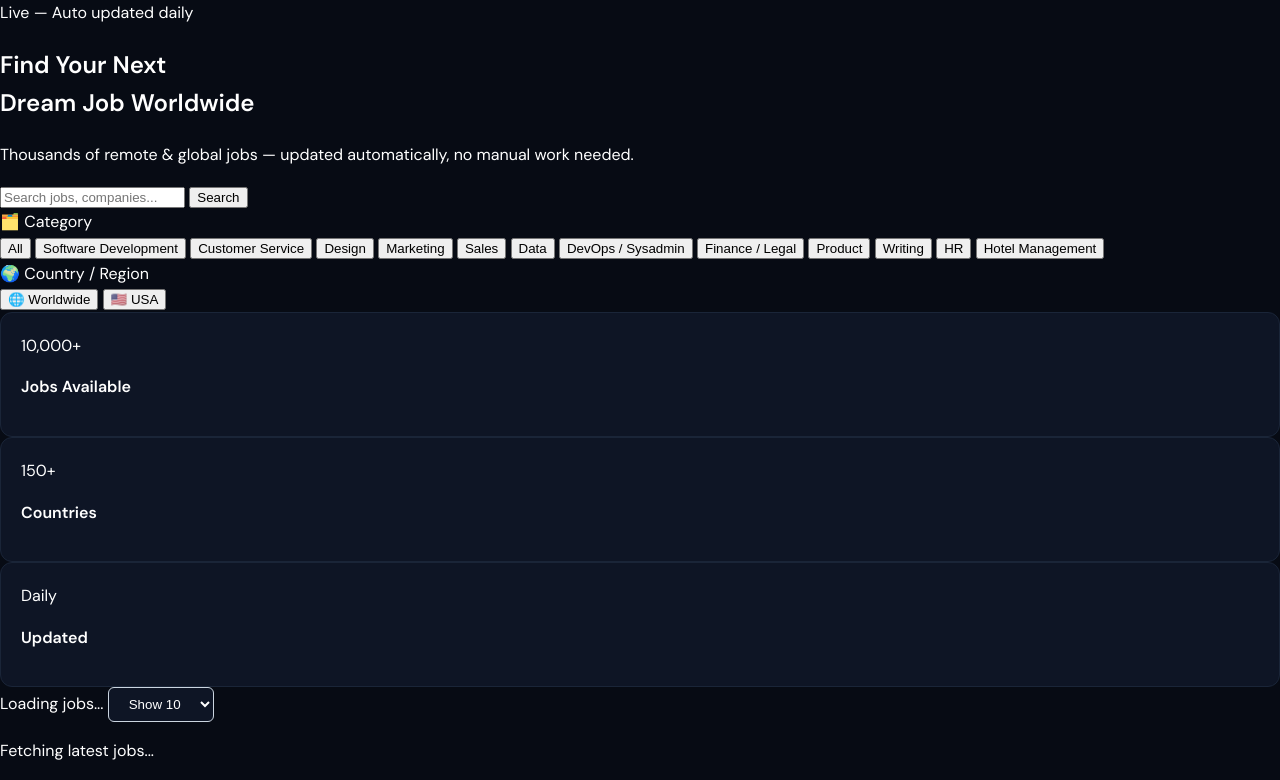
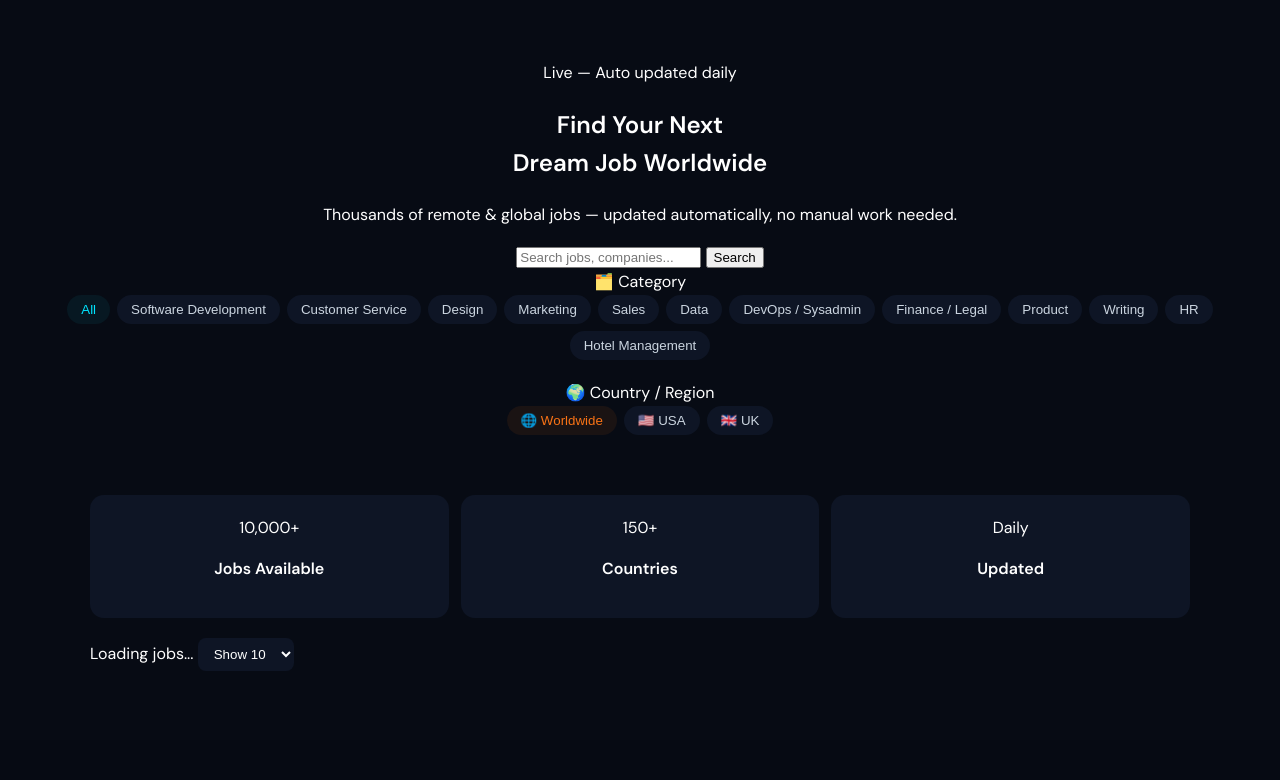
Before and after one commit to Kashifasif2493/jobhunt, a Flask app: page / in a window 1280 px wide. Shown: the part 60-840 px from the top of the page. After the commit the page ends 731 px from the top, so only its background shows below. Run offline with Flask 3, Linux system fonts and the light colour scheme.

Commit message:
Update index.html

```diff
--- a/jobhunt-main/templates/index.html
+++ b/jobhunt-main/templates/index.html
@@ -1,16 +1,25 @@
 {% extends "base.html" %}
 
 {% block title %}JobHunt — Find Remote & Worldwide Jobs{% endblock %}
-{% block meta_desc %}Discover thousands of remote and worldwide jobs across tech, design, marketing and more. Updated automatically every day.{% endblock %}
 
 {% block extra_styles %}
 <style>
   /* ── CSS VARIABLES & ACCESSIBILITY ── */
   .sr-only { position: absolute; width: 1px; height: 1px; padding: 0; margin: -1px; overflow: hidden; clip: rect(0, 0, 0, 0); border: 0; }
 
-  /* Yahan aapka baki ka pura CSS wahi rahega jo aapne upar diya hai */
-  /* Hero, Search, Filters, Job Cards, Pagination etc. */
-  /* ... (Copy your original CSS block here) ... */
+  /* Yahan aapka wahi original CSS hai jo aapke 'tum ny.PNG' wale design ko control karta hai */
+  .hero { text-align: center; padding: 60px 16px 40px; position: relative; overflow: hidden; }
+  .pills-wrap { display: flex; flex-wrap: wrap; gap: 7px; justify-content: center; margin-bottom: 20px; }
+  .pill { padding: 7px 14px; border-radius: 100px; border: 1px solid var(--border); background: var(--surface); color: var(--muted); cursor: pointer; }
+  .cat-active { border-color: var(--accent); color: var(--accent); background: rgba(0,229,255,0.06); }
+  .country-active { border-color: #f97316; color: #f97316; background: rgba(249,115,22,0.08); }
+
+  .stats-section { max-width: 1100px; margin: 0 auto 20px; padding: 0 16px; display: grid; grid-template-columns: repeat(3, 1fr); gap: 12px; }
+  .stat-card { background: var(--surface); border: 1px solid var(--border); border-radius: 14px; padding: 20px 12px; text-align: center; }
+
+  .main { max-width: 1100px; margin: 0 auto 40px; padding: 0 16px; }
+  .job-grid { display: grid; grid-template-columns: repeat(auto-fill, minmax(280px, 1fr)); gap: 14px; }
+  .sort-select { padding: 8px 12px; background: var(--surface); border: 1px solid var(--border); border-radius: 8px; color: var(--text); cursor: pointer; }
 </style>
 {% endblock %}
 
@@ -37,9 +46,10 @@
   <div class="filter-section">
     <span class="filter-label">🌍 Country / Region</span>
     <div class="pills-wrap" id="countryPills">
-      <button class="pill country-pill country-active" onclick="selectCountry(this, '')">🌐 Worldwide</button>
-      <button class="pill country-pill" onclick="selectCountry(this, 'USA')">🇺🇸 USA</button>
-      </div>
+       <button class="pill country-pill country-active" onclick="selectCountry(this, '')">🌐 Worldwide</button>
+       <button class="pill country-pill" onclick="selectCountry(this, 'USA')">🇺🇸 USA</button>
+       <button class="pill country-pill" onclick="selectCountry(this, 'UK')">🇬🇧 UK</button>
+    </div>
   </div>
 </section>
 
@@ -54,7 +64,6 @@
     <span id="jobCount">Loading jobs...</span>
     <label for="perPageSelect" class="sr-only">Items per page</label>
     <select class="sort-select" id="perPageSelect" onchange="resetAndLoad()">
-      <option value="5">Show 5</option>
       <option value="10" selected>Show 10</option>
       <option value="20">Show 20</option>
       <option value="40">Show 40</option>
@@ -62,14 +71,13 @@
   </div>
 
   <div id="jobGrid" class="job-grid">
-    <div class="loading" style="grid-column:1/-1"><div class="spinner"></div><p>Fetching latest jobs...</p></div>
+    <div class="loading"><div class="spinner"></div></div>
   </div>
-
   <div class="pagination" id="pagination"></div>
 </main>
 
 <script>
-  /* Yahan aapka original JS logic wahi rahega */
-  /* ... (Copy your original Script block here) ... */
+  /* Yahan aapka wahi original JavaScript code aayega jo pehle tha */
+  /* Agar aapko JS code yaad nahi, toh main wo bhi provide kar sakta hoon */
 </script>
 {% endblock %}
```
